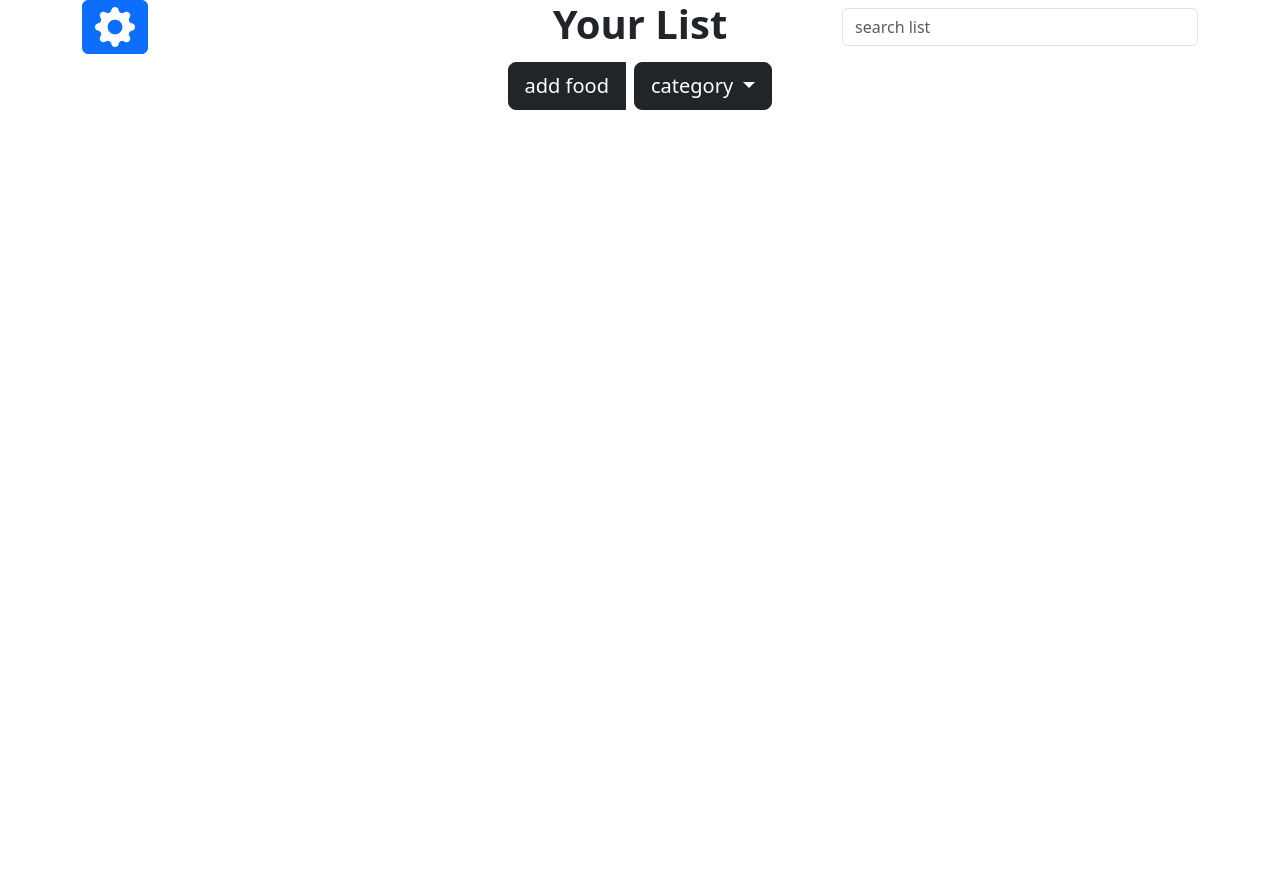
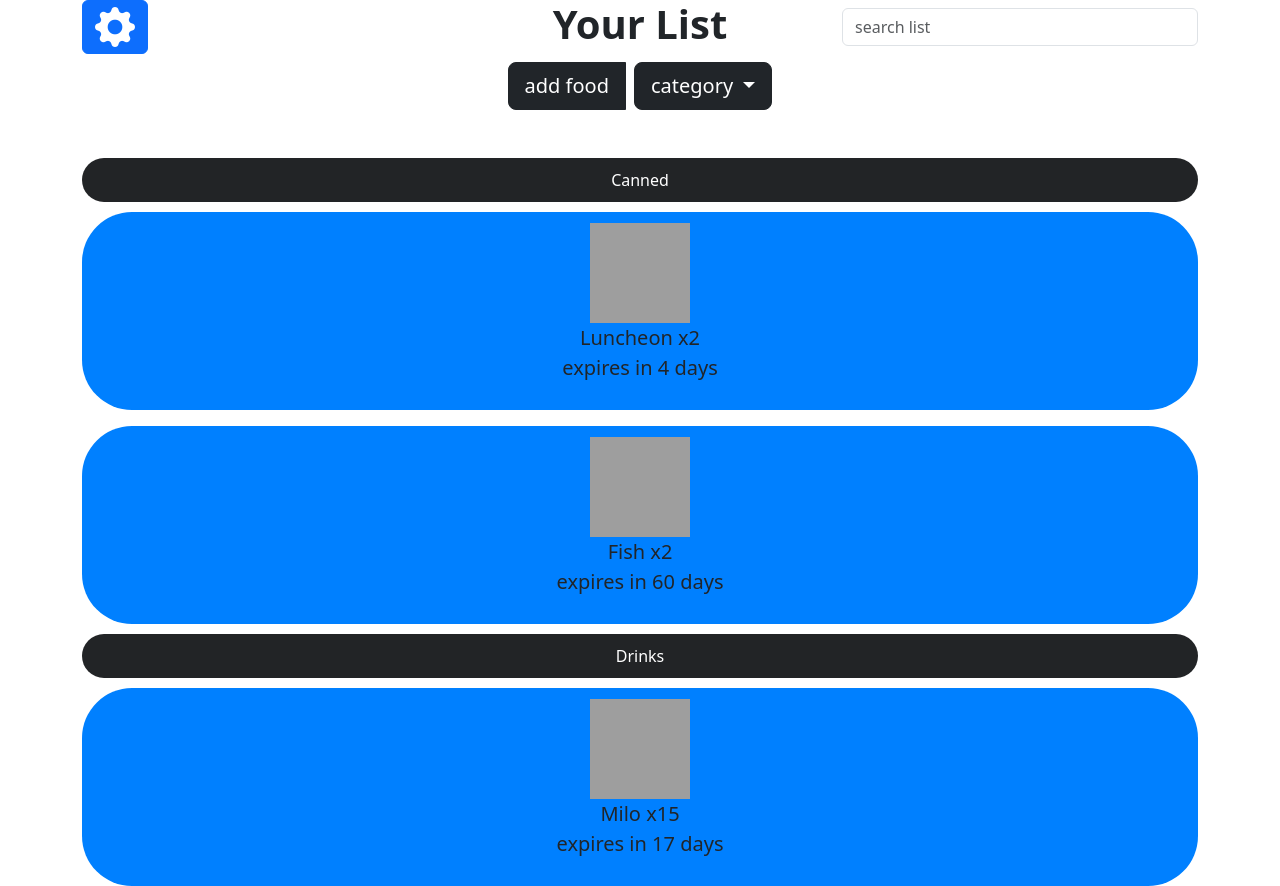
Before and after one commit to 22032300-Faiz-Shafie/FoodExpiryDetectorApp, a plain HTML site: page index.html in a window 1280 px wide. Before the commit the page ends 800 px from the top, so only its background shows below. Drawn offline with nearby package versions, Linux system fonts and the light colour scheme; grey boxes are pictures that could not be loaded.

Commit message:
Added Food Category labels and Food Items

```diff
--- a/index.html
+++ b/index.html
@@ -5,6 +5,22 @@
     <link href="https://cdn.jsdelivr.net/npm/bootstrap@5.3.3/dist/css/bootstrap.min.css" rel="stylesheet" integrity="sha384-QWTKZyjpPEjISv5WaRU9OFeRpok6YctnYmDr5pNlyT2bRjXh0JMhjY6hW+ALEwIH" crossorigin="anonymous">
     <link rel="stylesheet" href="https://cdn.jsdelivr.net/npm/bootstrap-icons@1.11.3/font/bootstrap-icons.min.css">
 <title>Food expiry detector</title>
+<!--CSS For different styles-->
+<!--category oval creates an oval shape block for the category label-->
+<style>
+  .category-oval {
+      display: block;
+      padding: 10px 50px;
+      background-color: #222426;
+      color: #ffffff;
+      border-radius: 30px;
+      margin: 10px auto;
+  }
+  .btn-oval {
+    border-radius: 50px;
+    padding: 10px 20px;
+  }
+</style>
 </head>
 <body>
 <script src="https://cdn.jsdelivr.net/npm/bootstrap@5.3.3/dist/js/bootstrap.bundle.min.js" integrity="sha384-YvpcrYf0tY3lHB60NNkmXc5s9fDVZLESaAA55NDzOxhy9GkcIdslK1eN7N6jIeHz" crossorigin="anonymous"></script>
@@ -48,6 +64,35 @@
 </div>
 </div>
 
+<!--Category And Food Items-->
+<div class="container mt-5 text-center">
+  <div class="category-oval">Canned</div>
+    <div>
+      <div class="btn btn-lg w-100 btn-oval mb-3" style="background-color: #0080ff;">
+        <img src="https://i5.walmartimages.ca/images/Enlarge/1c1/_en/00057072001954_a1c1_en.jpg" width="100" height="100">
+        <p>
+          Luncheon x2 <br> expires in 4 days
+        </p>
+      </div>
+      <div class="btn btn-lg w-100 btn-oval" style="background-color: #0080ff;">
+        <img src="https://thumbs.dreamstime.com/b/steaks-fresh-fish-supermarket-steaks-different-fresh-fish-supermarket-167632919.jpg" width="100" height="100">
+        <p>
+          Fish x2 <br> expires in 60 days
+        </p>
+      </div>
+    </div>
+  <div class="category-oval">Drinks</div>
+  <div>
+    <div class="btn btn-lg w-100 btn-oval" style="background-color: #0080ff;">
+      <img src="https://media.nedigital.sg/fairprice/fpol/media/images/product/XL/13147515_XL1_20221025.jpg" width="100" height="100">
+      <p>
+        Milo x15 <br> expires in 17 days
+      </p>
+    </div>
+  </div>
 </div>
+</div>
+
+
 </body>
 </html>
```
